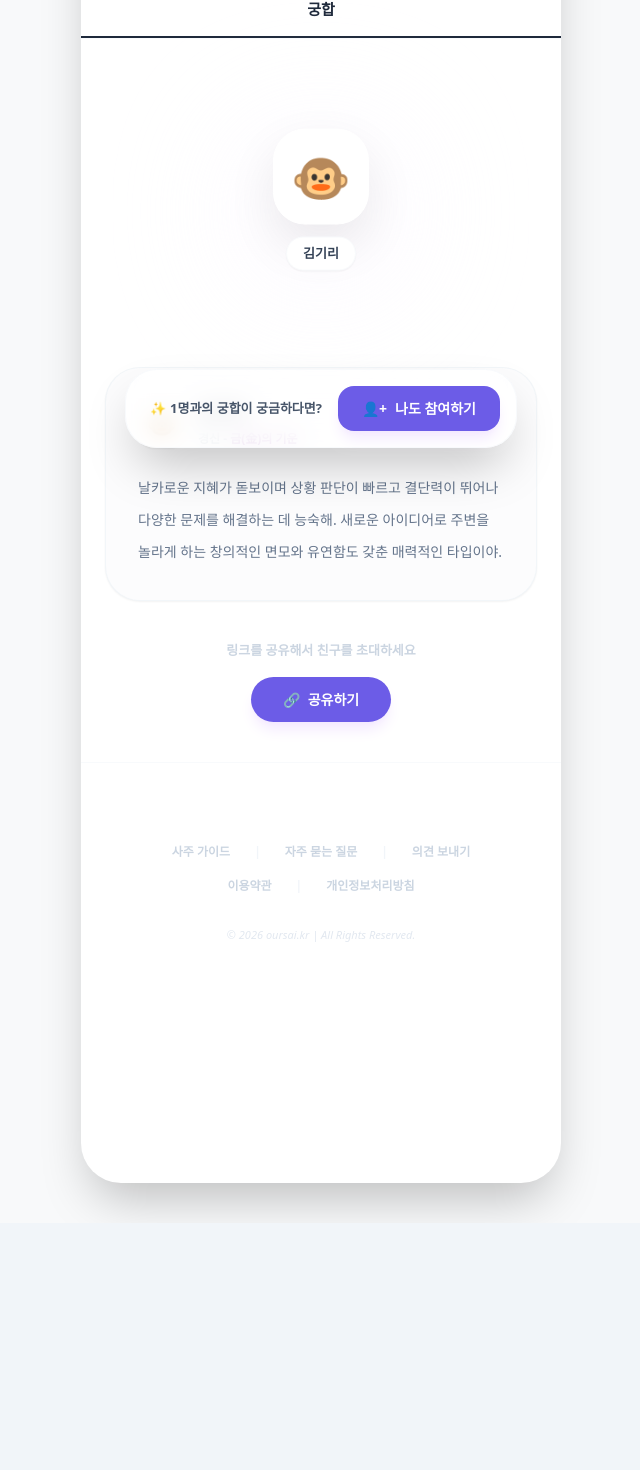
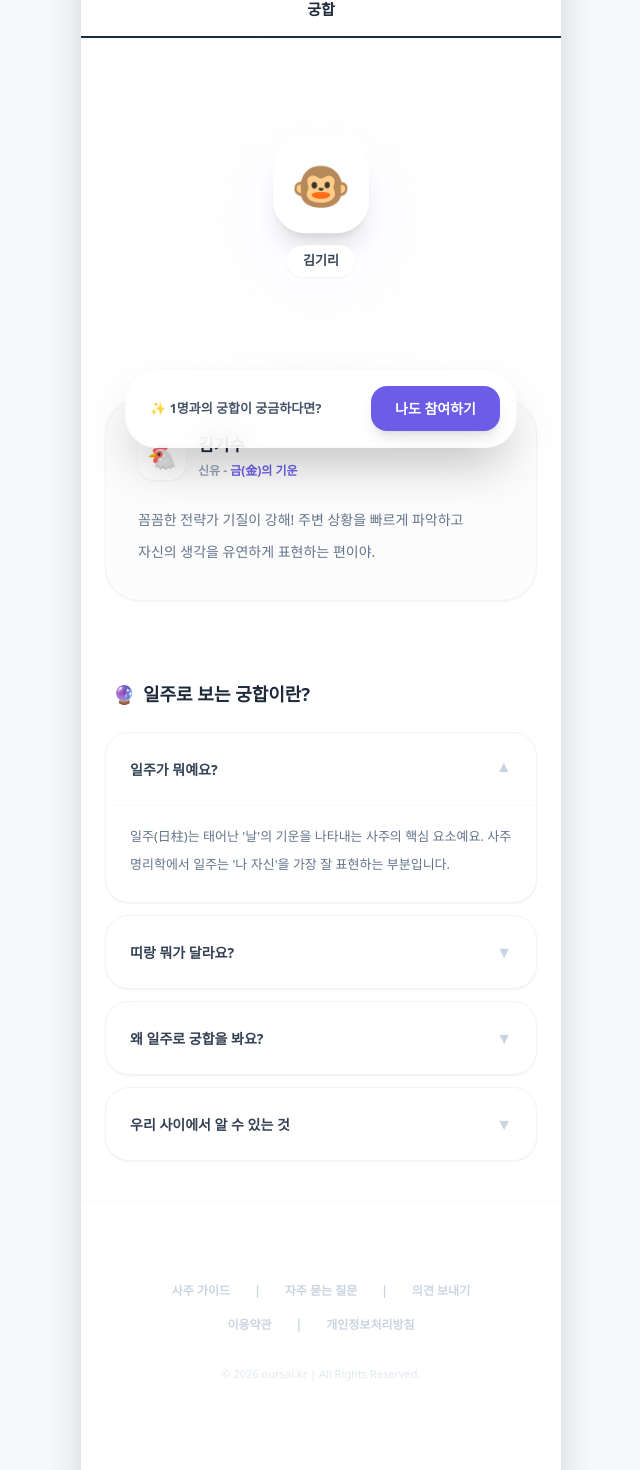
Before and after one commit to PLANB-John/oursai-web, a Next.js app: page /group in a window 1280 px wide. Shown: the part 312-1782 px from the top of the page, without its empty margins (319-959 px from the left). Before the commit the page ends 1535 px from the top, so only its background shows below. Built offline with nearby package versions, Linux system fonts and the light colour scheme.

Commit message:
Update group.js

```diff
--- a/pages/group.js
+++ b/pages/group.js
@@ -1,11 +1,46 @@
-import React, { useState } from 'react';
+import React, { useState, useEffect } from 'react';
 import Head from 'next/head';
 import { motion, AnimatePresence } from 'framer-motion';
 import { useRouter } from 'next/router';
 
 export default function GroupDetail() {
   const router = useRouter();
-  const [isShareOpen, setIsShareOpen] = useState(false); // 1. 공유 메뉴 상태
+  const [isShareOpen, setIsShareOpen] = useState(false);
+  const [openAccordion, setOpenAccordion] = useState(0);
+  const [hasJoined, setHasJoined] = useState(false); // 참여 여부 상태
+
+  // 페이지 로드 시 URL 파라미터를 확인하여 참여자가 있는지 시뮬레이션
+  useEffect(() => {
+    if (router.query.joined === 'true') {
+      setHasJoined(true);
+    }
+  }, [router.query]);
+
+  // 1. 링크 복사 기능
+  const handleCopyLink = () => {
+    const currentUrl = window.location.href;
+    navigator.clipboard.writeText(currentUrl);
+    alert("링크가 복사되었습니다!");
+    setIsShareOpen(false);
+  };
+
+  // 2. 링크 공유 기능 (모바일 네이티브 공유)
+  const handleShareLink = async () => {
+    if (navigator.share) {
+      try {
+        await navigator.share({
+          title: '우리 사이 - 모임 궁합',
+          text: '우리 사이 운명일까? 지금 바로 확인해보세요!',
+          url: window.location.href,
+        });
+      } catch (err) {
+        console.log('공유 실패:', err);
+      }
+    } else {
+      handleCopyLink();
+    }
+    setIsShareOpen(false);
+  };
 
   return (
     <div className="min-h-screen bg-[#f8f9fa] flex justify-center items-start sm:py-10 font-sans text-slate-800">
@@ -15,7 +50,7 @@ export default function GroupDetail() {
 
       <div className="w-full max-w-[480px] min-h-screen bg-white shadow-2xl flex flex-col relative overflow-hidden sm:rounded-[40px] pb-40">
 
-        {/* --- 상단 네비게이션 --- */}
+        {/* 상단 네비게이션 */}
         <div className="px-6 py-6 flex items-center justify-between">
           <button onClick={() => router.push('/')} className="text-[14px] text-slate-400 font-bold flex items-center gap-1">
             <span className="text-lg">‹</span> 우리 사이
@@ -28,32 +63,33 @@ export default function GroupDetail() {
             <h1 className="text-[26px] font-black text-slate-800 tracking-tight flex items-center justify-center gap-1">
               대학동기들 <span className="text-slate-200 text-lg">⚙️</span>
             </h1>
-            <p className="text-[14px] text-slate-400 font-bold mt-1">1명 참여 중</p>
+            <p className="text-[14px] text-slate-400 font-bold mt-1">
+              {hasJoined ? '2명' : '1명'} 참여 중
+            </p>
           </div>
 
-          {/* --- 수정사항 1 & 3: 공유하기 팝오버 및 이동 버튼 --- */}
+          {/* 상단 버튼 그룹 */}
           <div className="flex gap-2 mb-10 px-6 relative">
             <div className="relative">
               <button
                 onClick={() => setIsShareOpen(!isShareOpen)}
                 className="px-5 py-2.5 bg-[#6c5ce7] text-white rounded-xl text-[13px] font-black shadow-lg flex items-center gap-1.5 active:scale-95 transition-all"
               >
-                <span className="text-[14px]">🔗</span> 공유하기
+                <span>🔗</span> 공유하기
               </button>
 
-              {/* 공유하기 상세 메뉴 (group.js_01 참고) */}
               <AnimatePresence>
                 {isShareOpen && (
                   <motion.div
                     initial={{ opacity: 0, y: 10 }} animate={{ opacity: 1, y: 0 }} exit={{ opacity: 0, y: 10 }}
-                    className="absolute top-12 left-0 w-[180px] bg-white rounded-2xl shadow-2xl border border-slate-50 z-[60] overflow-hidden p-2"
+                    className="absolute top-12 left-0 w-[180px] bg-white rounded-2xl shadow-2xl border border-slate-50 z-[60] p-2"
                   >
-                    <button className="w-full flex items-center gap-3 p-3 hover:bg-slate-50 rounded-xl transition-colors">
-                      <div className="w-8 h-8 bg-slate-50 rounded-full flex items-center justify-center text-slate-400">📋</div>
+                    <button onClick={handleCopyLink} className="w-full flex items-center gap-3 p-3 hover:bg-slate-50 rounded-xl transition-colors">
+                      <div className="w-8 h-8 bg-slate-50 rounded-full flex items-center justify-center text-slate-400 text-sm">📋</div>
                       <span className="text-[13px] font-bold text-slate-600">링크 복사</span>
                     </button>
-                    <button className="w-full flex items-center gap-3 p-3 hover:bg-slate-50 rounded-xl transition-colors">
-                      <div className="w-8 h-8 bg-blue-50 rounded-full flex items-center justify-center text-blue-400">🔗</div>
+                    <button onClick={handleShareLink} className="w-full flex items-center gap-3 p-3 hover:bg-slate-50 rounded-xl transition-colors">
+                      <div className="w-8 h-8 bg-blue-50 rounded-full flex items-center justify-center text-blue-400 text-sm">🔗</div>
                       <span className="text-[13px] font-bold text-slate-600">링크 공유</span>
                     </button>
                   </motion.div>
@@ -64,79 +100,149 @@ export default function GroupDetail() {
             <button onClick={() => router.push('/join')} className="px-5 py-2.5 bg-white text-slate-500 border border-slate-100 rounded-xl text-[13px] font-black hover:bg-slate-50 transition-all flex items-center gap-1">
               <span>👤+</span> 나도 참여
             </button>
-
-            {/* 수정사항 3: 새 모임 만들기 버튼 연결 */}
-            <button onClick={() => router.push('/create-group')} className="px-5 py-2.5 bg-[#f3f0ff] text-[#6c5ce7] border border-transparent rounded-xl text-[13px] font-black hover:bg-[#ebe5ff] transition-all">
+            <button onClick={() => router.push('/create-group')} className="px-5 py-2.5 bg-[#f3f0ff] text-[#6c5ce7] rounded-xl text-[13px] font-black hover:bg-[#ebe5ff] transition-all">
               + 새 모임 만들기
             </button>
           </div>
 
-          {/* --- 수정사항 4: 오늘의 일진 삭제, 궁합 탭 유지 --- */}
-          <div className="w-full flex border-b border-slate-50 mb-8">
-            <div className="flex-1 text-center pb-4 text-[15px] font-black border-b-2 border-slate-800 text-slate-800">
-              궁합
+          {/* 탭 메뉴 */}
+          <div className="w-full flex border-b border-slate-50 mb-10">
+            <div className="flex-1 text-center pb-4 text-[15px] font-black border-b-2 border-slate-800 text-slate-800">궁합</div>
+          </div>
+
+          {/* --- 3. 궁합 지수 및 연결망 (레퍼런스_01 반영) --- */}
+          {hasJoined ? (
+            <div className="w-full px-6 flex flex-col items-center">
+              {/* 궁합 지수 바 */}
+              <div className="w-full mb-12">
+                <div className="flex justify-between items-end mb-2">
+                  <span className="text-[16px] font-black text-slate-800">궁합 지수 <span className="text-[#6c5ce7]">59</span></span>
+                  <span className="text-[11px] font-bold text-orange-400 bg-orange-50 px-2 py-0.5 rounded-full">우리는 여기!</span>
+                </div>
+                <div className="w-full h-2.5 bg-slate-100 rounded-full overflow-hidden">
+                  <motion.div initial={{ width: 0 }} animate={{ width: '59%' }} className="h-full bg-gradient-to-r from-yellow-400 to-[#6c5ce7]" />
                 </div>
               </div>
 
-          {/* 캐릭터 섹션 */}
+              {/* 멤버 연결선 구조 */}
+              <div className="relative flex flex-col items-center gap-12 py-10">
+                {/* 첫 번째 멤버 */}
+                <div className="flex flex-col items-center gap-2 relative z-10">
+                  <div className="w-20 h-20 bg-white rounded-full shadow-xl flex items-center justify-center text-4xl border-2 border-blue-100">🐔</div>
+                  <span className="text-[13px] font-black text-slate-600">김기수</span>
+                </div>
+
+                {/* 연결선 및 라벨 */}
+                <div className="absolute top-1/2 left-1/2 -translate-x-1/2 -translate-y-1/2 w-0.5 h-full bg-yellow-400 flex items-center justify-center">
+                  <div className="bg-yellow-400 text-white text-[10px] font-black px-3 py-1 rounded-full whitespace-nowrap shadow-sm">그럭저럭</div>
+                </div>
+
+                {/* 두 번째 멤버 */}
+                <div className="flex flex-col items-center gap-2 relative z-10 mt-10">
+                  <div className="w-20 h-20 bg-white rounded-full shadow-xl flex items-center justify-center text-4xl border-2 border-purple-100">🐹</div>
+                  <span className="text-[13px] font-black text-slate-600">김길동</span>
+                </div>
+              </div>
+
+              {/* 범례 (Legend) */}
+              <div className="flex flex-wrap justify-center gap-x-4 gap-y-2 mt-12 py-6 border-t border-slate-50">
+                {['천생연분', '척척학력', '그럭저럭', '삐걱삐걱', '최악조합'].map((l, i) => (
+                  <div key={i} className="flex items-center gap-1.5 text-[10px] font-bold text-slate-400">
+                    <div className={`w-2 h-2 rounded-full ${i === 0 ? 'bg-blue-400' : i === 1 ? 'bg-green-400' : i === 2 ? 'bg-yellow-400' : i === 3 ? 'bg-orange-400' : 'bg-red-400'}`} />
+                    {l}
+                  </div>
+                ))}
+              </div>
+            </div>
+          ) : (
+            /* 기존 캐릭터 1명일 때 뷰 */
             <div className="relative w-full h-[280px] flex justify-center items-center">
               <div className="absolute w-40 h-40 bg-purple-50 rounded-full blur-3xl opacity-60"></div>
-            <motion.div animate={{ y: [0, -12, 0] }} transition={{ duration: 4, repeat: Infinity, ease: "easeInOut" }} className="flex flex-col items-center gap-3 relative z-10">
-              <div className="w-24 h-24 bg-white rounded-[32px] shadow-[0_20px_50px_rgba(0,0,0,0.08)] flex items-center justify-center text-5xl border border-white">🐵</div>
-              <span className="bg-white px-4 py-1.5 rounded-full shadow-sm border border-slate-50 text-[13px] font-black text-slate-700">김기리</span>
+              <motion.div animate={{ y: [0, -12, 0] }} transition={{ duration: 4, repeat: Infinity }} className="flex flex-col items-center gap-3 relative z-10">
+                <div className="w-24 h-24 bg-white rounded-[32px] shadow-xl flex items-center justify-center text-5xl border border-white">🐵</div>
+                <span className="bg-white px-4 py-1.5 rounded-full shadow-sm text-[13px] font-black text-slate-700">김기리</span>
               </motion.div>
             </div>
+          )}
 
-          {/* 상세 분석 카드 */}
-          <section className="w-full px-6 mt-4">
-            <div className="bg-[#fcfcfd] rounded-[35px] p-8 border border-slate-100/80 shadow-sm mb-10">
+          {/* 상세 카드 섹션 */}
+          <section className="w-full px-6 mt-10 space-y-6">
+            <div className="bg-[#fcfcfd] rounded-[35px] p-8 border border-slate-100 shadow-sm">
               <div className="flex items-center gap-3 mb-6">
-                <div className="w-12 h-12 bg-white rounded-2xl flex items-center justify-center text-2xl shadow-sm">🐵</div>
+                <div className="w-12 h-12 bg-white rounded-2xl flex items-center justify-center text-2xl shadow-sm">🐔</div>
                 <div>
-                  <p className="text-[17px] font-black text-slate-800">김기리</p>
-                  <p className="text-[12px] text-slate-400 font-bold uppercase pt-1">경신 - <span className="text-[#9b59b6]">금(金)의 기운</span></p>
+                  <p className="text-[17px] font-black text-slate-800">김기수</p>
+                  <p className="text-[12px] text-slate-400 font-bold uppercase pt-1">신유 - <span className="text-[#6c5ce7]">금(金)의 기운</span></p>
                 </div>
               </div>
               <p className="text-[14px] text-slate-500 leading-8 font-medium break-keep">
-                날카로운 지혜가 돋보이며 상황 판단이 빠르고 결단력이 뛰어나 다양한 문제를 해결하는 데 능숙해. 새로운 아이디어로 주변을 놀라게 하는 창의적인 면모와 유연함도 갖춘 매력적인 타입이야.
+                꼼꼼한 전략가 기질이 강해! 주변 상황을 빠르게 파악하고 자신의 생각을 유연하게 표현하는 편이야.
               </p>
             </div>
 
-            {/* 링크 공유 섹션 (group.js_03 참고) */}
-            <div className="text-center space-y-4 mb-10">
-              <p className="text-[13px] font-bold text-slate-300">링크를 공유해서 친구를 초대하세요</p>
-              <button onClick={() => setIsShareOpen(!isShareOpen)} className="px-8 py-3 bg-[#6c5ce7] text-white rounded-full text-[14px] font-black shadow-lg shadow-purple-100 flex items-center gap-2 mx-auto active:scale-95 transition-all">
-                <span>🔗</span> 공유하기
+            {hasJoined && (
+              <div className="bg-[#fcfcfd] rounded-[35px] p-8 border border-slate-100 shadow-sm border-t-4 border-t-yellow-400">
+                <div className="flex items-center justify-between mb-6">
+                  <div className="flex items-center gap-3">
+                    <div className="w-12 h-12 bg-white rounded-2xl flex items-center justify-center text-2xl shadow-sm">🐹</div>
+                    <p className="text-[17px] font-black text-slate-800">김길동 <span className="text-[12px] text-slate-400 font-bold">(선택)</span></p>
+                  </div>
+                  <div className="bg-yellow-400 text-white text-[10px] font-black px-2 py-1 rounded-md">그럭저럭</div>
+                </div>
+                <p className="text-[14px] text-slate-500 leading-8 font-medium break-keep">
+                  다정하고 인정이 섬세한 면이 있어 서로의 기분이나 분위기를 잘 파악해.
+                </p>
+              </div>
+            )}
+          </section>
+
+          {/* --- 4. 하단 상세 아코디언 가이드 (복구 완료) --- */}
+          <section className="w-full px-6 pt-20 space-y-6">
+            <h2 className="text-[18px] font-black text-slate-800 flex items-center gap-2 px-2">
+              <span className="text-[#6c5ce7]">🔮</span> 일주로 보는 궁합이란?
+            </h2>
+            <div className="space-y-3">
+              {[
+                { q: "일주가 뭐예요?", a: "일주(日柱)는 태어난 '날'의 기운을 나타내는 사주의 핵심 요소예요. 사주명리학에서 일주는 '나 자신'을 가장 잘 표현하는 부분입니다." },
+                { q: "띠랑 뭐가 달라요?", a: "띠는 태어난 해 기준이지만, 일주는 태어난 날 기준입니다. 띠가 사회적인 겉모습이라면 일주는 본질적인 성향과 속마음을 나타냅니다." },
+                { q: "왜 일주로 궁합을 봐요?", a: "일주는 개인의 기질과 내면의 에너지를 가장 정확하게 담고 있어, 서로 다른 두 사람이 만났을 때 생기는 화학 반응을 깊이 있게 분석할 수 있습니다. [cite: 2026-02-16]" },
+                { q: "우리 사이에서 알 수 있는 것", a: "멤버 간의 1:1 케미 등급, 관계의 특징, 그리고 전체적인 모임의 조화도를 시각적인 네트워크 그래프로 확인할 수 있습니다. [cite: 2026-02-16]" }
+              ].map((item, idx) => (
+                <div key={idx} className="bg-white rounded-3xl border border-slate-100 overflow-hidden shadow-sm">
+                  <button onClick={() => setOpenAccordion(openAccordion === idx ? null : idx)} className="w-full p-6 flex justify-between items-center text-left">
+                    <span className="text-[14px] font-bold text-slate-700">{item.q}</span>
+                    <span className={`text-slate-300 transition-transform ${openAccordion === idx ? 'rotate-180' : ''}`}>▼</span>
                   </button>
+                  {openAccordion === idx && (
+                    <div className="px-6 pb-6 text-[13px] text-slate-500 leading-7 border-t border-slate-50 pt-4">
+                      {item.a}
+                    </div>
+                  )}
+                </div>
+              ))}
             </div>
           </section>
         </main>
 
-        {/* --- 수정사항 5: 하단 부분 (group.js_03 참고) --- */}
-        <footer className="px-8 py-20 bg-white text-center border-t border-slate-50">
+        {/* 푸터 */}
+        <footer className="px-8 py-20 bg-white text-center border-t border-slate-50 mt-10">
           <div className="flex justify-center gap-6 text-[12px] text-slate-300 font-bold mb-4">
-            <a href="/guide" className="hover:text-purple-400">사주 가이드</a>
-            <span className="text-slate-100">|</span>
-            <a href="/faq" className="hover:text-purple-400">자주 묻는 질문</a>
-            <span className="text-slate-100">|</span>
-            <a href="/feedback" className="hover:text-purple-400">의견 보내기</a>
+            <a href="/guide">사주 가이드</a><span>|</span><a href="/faq">자주 묻는 질문</a><span>|</span><a href="/feedback">의견 보내기</a>
           </div>
           <div className="flex justify-center gap-6 text-[12px] text-slate-300 font-bold mb-8">
-            <a href="/terms" className="hover:text-purple-400">이용약관</a>
-            <span className="text-slate-100">|</span>
-            <a href="/privacy" className="hover:text-purple-400">개인정보처리방침</a>
+            <a href="/terms">이용약관</a><span>|</span><a href="/privacy">개인정보처리방침</a>
           </div>
-          <p className="text-[11px] text-slate-200 font-medium italic">© 2026 oursai.kr | All Rights Reserved.</p>
+          <p className="text-[11px] text-slate-200 font-medium">© 2026 oursai.kr | All Rights Reserved.</p>
         </footer>
 
-        {/* --- 수정사항 5: 하단 고정 플로팅 바 (group.js_03 참고) --- */}
+        {/* 하단 고정 플로팅 바 */}
         <div className="fixed bottom-10 left-1/2 -translate-x-1/2 w-full max-w-[440px] px-6 z-50">
           <div className="bg-white/80 backdrop-blur-md border border-slate-100/50 p-4 rounded-[32px] shadow-2xl flex items-center justify-between">
-            <p className="text-[13px] font-bold text-slate-600 flex items-center gap-1 ml-2">
+            <p className="text-[13px] font-bold text-slate-600 ml-2">
               <span className="text-orange-400">✨</span> 1명과의 궁합이 궁금하다면?
             </p>
-            <button onClick={() => router.push('/join')} className="bg-[#6c5ce7] text-white px-6 py-3 rounded-2xl font-black text-[14px] shadow-lg shadow-purple-100 active:scale-95 transition-all flex items-center gap-2">
-              <span>👤+</span> 나도 참여하기
+            <button onClick={() => router.push('/join')} className="bg-[#6c5ce7] text-white px-6 py-3 rounded-2xl font-black text-[14px] shadow-lg active:scale-95 transition-all">
+              나도 참여하기
             </button>
           </div>
         </div>
```
Lines whose indentation alone changed are shown as unchanged.
